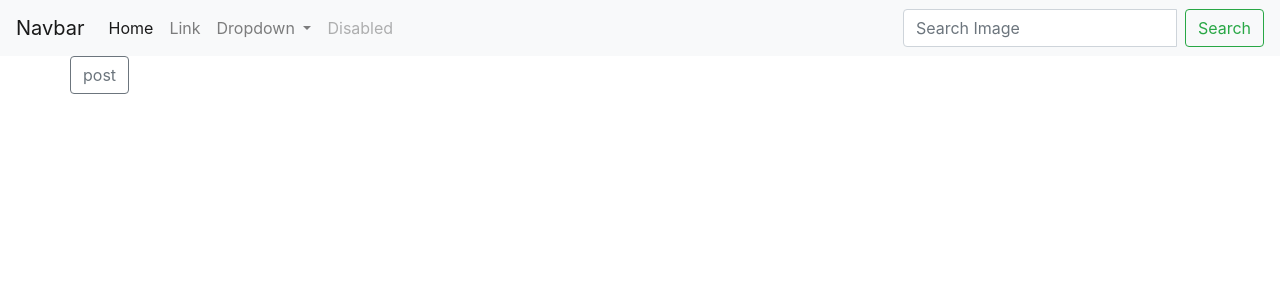
After one commit to BernardMairura/instagram, a Django app: page / in a window 1280 px wide. The commit adds this page. Shown: the top 300 px of the page. Run offline with Django 3.2, Linux system fonts and the light colour scheme; data that the repository does not hold is empty; some libraries are stand-ins or nearby versions.

```diff
--- a/instagram/templates/base.html
+++ b/instagram/templates/base.html
@@ -1,35 +1,26 @@
-{% load bootstrap4 %}
-{% load static %}
+{% load bootstrap4%}
+{% load static%}
 <!DOCTYPE html>
-<html>
+<html lang="en">
+<head>
+    <meta charset="UTF-8">
+    {% block styles%}
+        <meta name="viewport" content="width=device-width, initial-scale=1.0">
+        <meta http-equiv="X-UA-Compatible" content="ie=edge">
+        <link rel="shortcut icon" href="{% static 'images/insta1.png'%}" type="image/x-icon">
+        {% bootstrap_css%}
+        <link href="https://fonts.googleapis.com/css?family=Pacifico" rel="stylesheet">
+        <link rel="stylesheet" href="{% static 'css/index.css'%}">
+    {% endblock%}
+    <title>Instagram</title>
+</head>
+<body>
+    {%include './navbar.html'%}
+    {% block content%}
+    {% endblock %}
+    {% block scripts %}
 
-<head>
-  <meta charset="utf-8">
-  <meta name="viewport" content="width=device-width, initial-scale=1">
-
-
-  {%if title%}
-
-  <title>{{title}}</title>
-
-  {%endif%}
-
-  {% block styles %}
-    {% bootstrap_css %}
-  {% endblock %}
-
-</head>
-
-<body>
-
-  {% block content %}  {%endblock%}
-
-
-  {% block scripts %}
-
-    {% bootstrap_javascript jquery='full' %}
-  {% endblock %}
-
+        {% bootstrap_javascript jquery='full' %}
+    {% endblock %}
 </body>
-
 </html>
--- /dev/null
+++ b/instagram/templates/index.html
@@ -0,0 +1,30 @@
+
+{% extends './base.html' %}
+{%load bootstrap4%}
+{% load static%}
+{% block content%}
+   <div class="container main">
+       <div class="row">
+          <a href="{% url 'post'%}"><input type="button" value="post" class="btn btn-outline-secondary"></a>
+       </div>
+       <div class="row" style="padding:10px;">
+           <div class="col-md-8" style="padding-bottom:10px;">
+               {% for post in posts%}
+                    <div class="card">
+                        <img src="{{post.image.url}}" class="img-fluid posty card-img-top">
+                        <div class="card-body">
+                            <span><a href="/vote/?id={{ post.id }}"><img src="{% static 'images/heartlike.png'%}" class="img-fluid icon"></a>{{post.image_likes}}</span>
+
+                        </div>
+                        {%for comment in comment%}
+                        {{post.comment}}
+                        {%endfor %}
+                       <a href="{% url 'comment' post.id%}" class="btn btn-outline-secondary">comment</a>
+                    </div>
+                    <br>
+
+               {% endfor%}
+           </div>
+       </div>
+   </div>
+{% endblock%}
--- a/instagram/templates/navbar.html
+++ b/instagram/templates/navbar.html
@@ -27,9 +27,16 @@
           <a class="nav-link disabled" href="#">Disabled</a>
         </li>
       </ul>
-      <form class="form-inline my-2 my-lg-0">
-        <input class="form-control mr-sm-2" type="search" placeholder="Search" aria-label="Search">
-        <button class="btn btn-outline-success my-2 my-sm-0" type="submit">Search</button>
+      <form class="navbar-form" role="search" action="{% url 'profile_results' %}">
+        {% csrf_token %}
+
+        <div class="input-group">
+          <input type="text" class="form-control mr-sm-2" placeholder="Search Image" name="image">
+          <div class="input-group-btn">
+            <button class="btn btn-outline-success my-2 my-sm-0" type="submit">Search</button>
+          </div>
+        </div>
+
       </form>
     </div>
   </nav>
--- a/instagram/urls.py
+++ b/instagram/urls.py
@@ -2,10 +2,22 @@ from django.urls import path,re_path
 from .import views
 from django.conf import settings
 from django.conf.urls.static import static
+from django.contrib.auth import views as auth_views
+
+
+
 
 
 
 urlpatterns=[
+    path('',views.index,name='index'),
+    re_path(r'^Post/New/$', views.post, name='post'),
+    re_path(r'^image/(\d+)', views.single_image, name='single_image'),
+    re_path(r'^profile/', views.profile_results, name='profile_results'),
+    # path('search/', views.search_results, name='search_results'),
+    # re_path(r'^archives/(\d{4}-\d{2}-\d{2})/$',views.past_days_news,name = 'pastNews'),
+    # re_path(r'^new/article$', views.new_article, name='new-article'),
+    # re_path(r'article/(\d+)', views.article, name='article'),
 
 ]
 
--- a/instagram/views.py
+++ b/instagram/views.py
@@ -1,10 +1,51 @@
 from django.shortcuts import render,redirect
 from django.http import HttpResponse,Http404
-from .models import Image,Profile
-import json
+from .models import Image,Profile,Comment
+from django.contrib.auth.decorators import login_required
+
+
 
 # Create your views here.
 
-def Post(request):
-    images=Image.objects.all()
-    return render(request,'all-photos/images.html',{"images":images})
+# @login_required(login_url='/accounts/login/')
+def index(request):
+    posts=Image.objects.all()
+    return render(request,'index.html',{"posts":posts})
+
+
+
+# @login_required(login_url='/accounts/login')
+def single_image(request, photo_id):
+    image = Image.objects.get(id = photo_id)
+    return render(request, 'single_image.html', {'image':image})
+
+
+
+def profile_results(request):
+
+    if 'image' in request.GET and request.GET["image"]:
+        search_term = request.GET.get("image")
+        searched_images = Image.search_by_title(search_term)
+        message = f"{search_term}"
+
+        return render(request, './profile.html',{"message":message,"images": searched_images})
+
+    else:
+        message = "You haven't searched for any term"
+        return render(request, './image.html',{"message":message})
+
+
+
+# @login_required(login_url='/accounts/login/')
+def post(request):
+    current_user = request.user
+    if request.method == 'POST':
+        form = ImageUpload(request.POST, request.FILES)
+        if form.is_valid():
+            photo = form.save(commit=False)
+            photo.image_owner = current_user
+            photo.save()
+            return redirect('index')
+    else:
+        form = ImageUpload()
+    return render(request, 'post.html', {"form": form})
```
Also changed, not shown: instagram/forms.py (added, +7 -0 lines), instagram/models.py (+17 -15 lines), instagram/templates/image.html (added, +27 -0 lines), instagram/templates/profile.html (+38 -0 lines), instagram/migrations/0003_auto_20201122_1050.py (added), instagram/migrations/0004_auto_20201122_1809.py (added), instagram/templates/comment.html (added), instagram/templates/django_registration/registration_form.html (added), instagram/templates/post.html (added).
